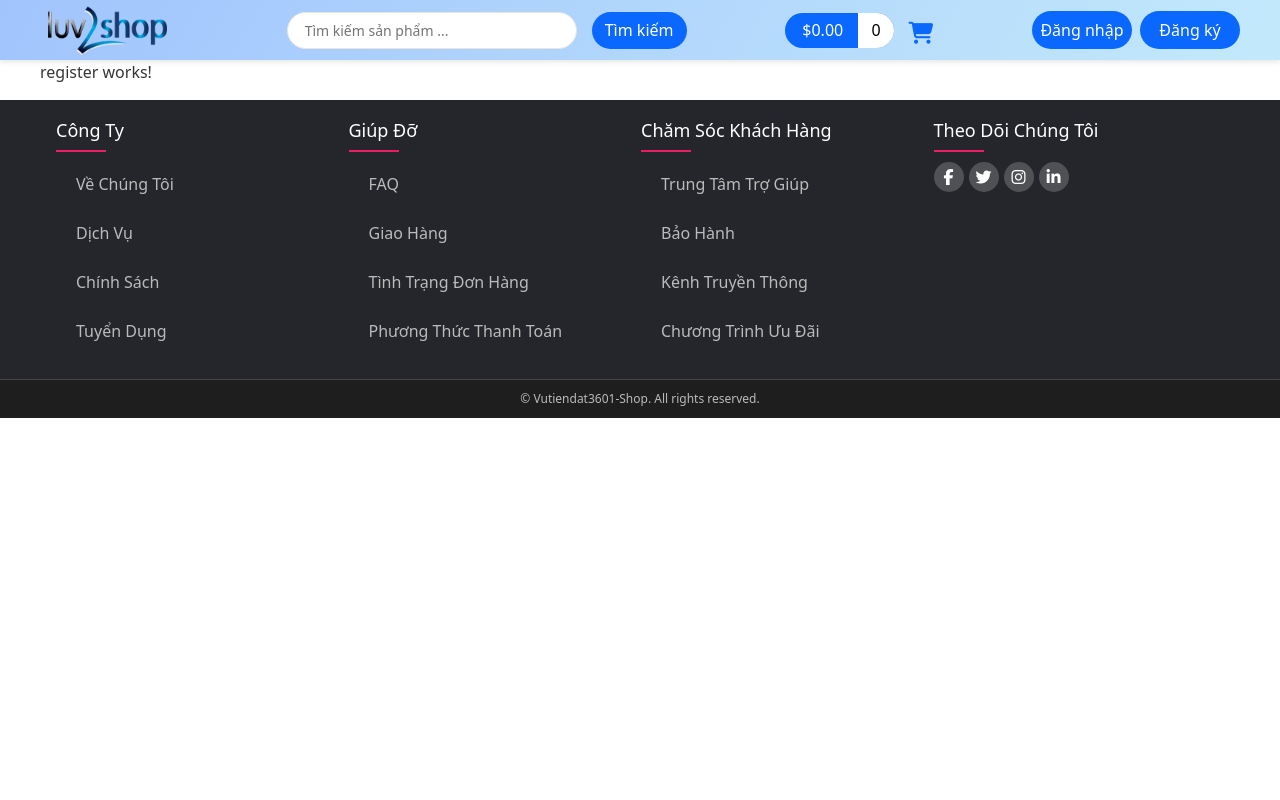
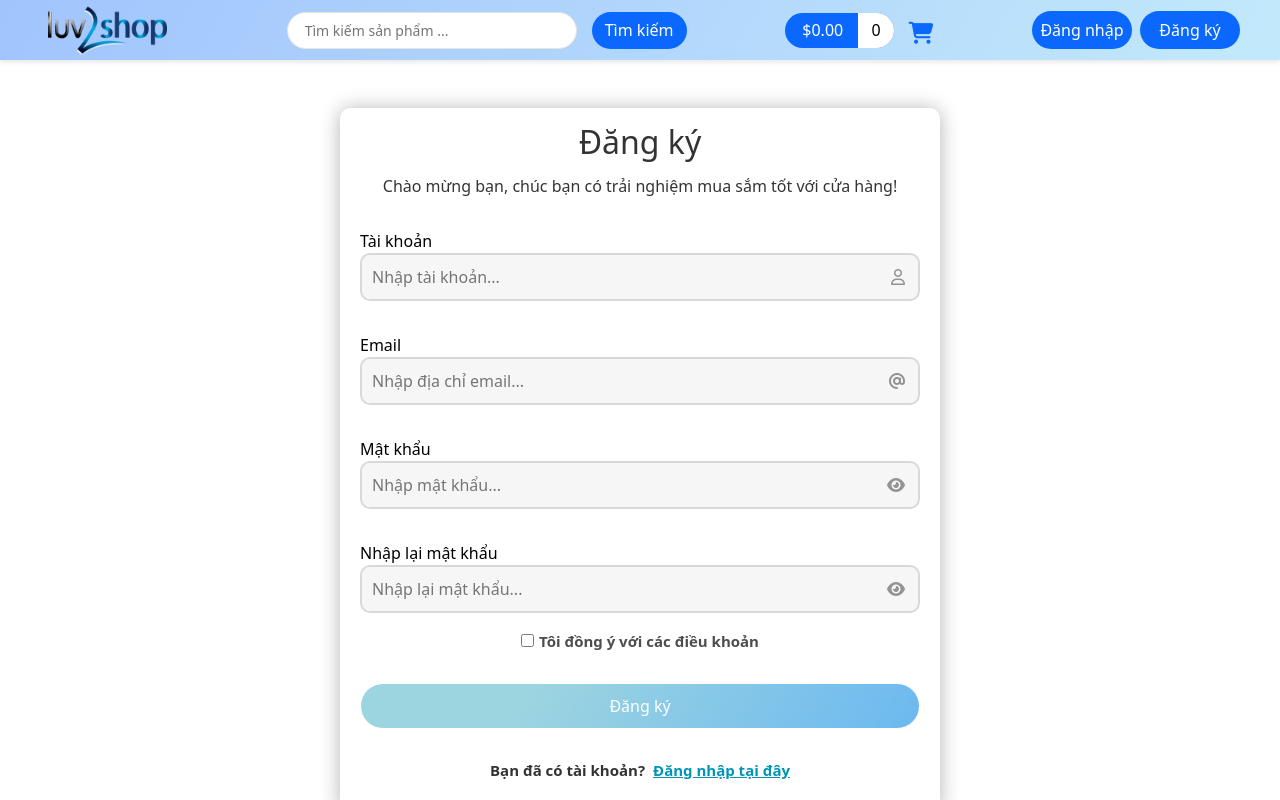
Before and after one commit to vutiendat3601/vutiendat3601-shop, an Angular app in the folder frontend/: page /auth/register in a window 1280 px wide. Shown: the top 800 px of the page. Built offline with nearby package versions, Linux system fonts and the light colour scheme.

Commit message:
tmdt-14: design Register page and Validate input data

```diff
--- a/frontend/src/app/components/auth/login/login.component.css
+++ b/frontend/src/app/components/auth/login/login.component.css
@@ -110,3 +110,9 @@ input {
   margin-bottom: 20px;
   color: #0095b6;
 }
+
+.error {
+  color: red;
+  font-size: 16px;
+  margin-top: 5px;
+}
--- a/frontend/src/app/components/auth/login/login.component.html
+++ b/frontend/src/app/components/auth/login/login.component.html
@@ -2,31 +2,76 @@
   <div class="flex-r login-wrapper">
     <div class="login-text">
       <p class="login-heading">Đăng nhập</p>
-      <p class="login-welcome">Chào mừng bạn, chúc bạn có trải nghiệm mua sắm tốt với cửa hàng!</p>
+      <p class="login-welcome">
+        Chào mừng bạn, chúc bạn có trải nghiệm mua sắm tốt với cửa hàng!
+      </p>
 
-      <form class="flex-c">
+      <form class="flex-c" [formGroup]="loginForm" (ngSubmit)="onSubmit()">
         <div class="input-box">
           <span class="label">Tài khoản</span>
           <div class="flex-r input">
-            <input type="text" placeholder="Nhập tài khoản..." />
-            <i class="fas fa-at"></i>
+            <input
+              type="text"
+              placeholder="Nhập tài khoản..."
+              formControlName="username"
+            />
+            <i class="fa-regular fa-user"></i>
+          </div>
+          <div
+            *ngIf="
+              loginForm.get('username')?.invalid &&
+              loginForm.get('username')?.touched
+            "
+          >
+            <small class="error">Tài khoản là bắt buộc.</small>
           </div>
         </div>
 
         <div class="input-box">
           <span class="label">Mật khẩu</span>
           <div class="flex-r input">
-            <input type="password" placeholder="Nhập mật khẩu..." />
-            <i class="fas fa-lock"></i>
+            <input
+              [type]="showPassword ? 'text' : 'password'"
+              placeholder="Nhập mật khẩu..."
+              formControlName="password"
+            />
+            <i
+              class="fas"
+              [ngClass]="showPassword ? 'fa-eye-slash' : 'fa-eye'"
+              (click)="togglePasswordVisibility()"
+              style="cursor: pointer; margin-left: 8px"
+            ></i>
+          </div>
+          <div
+            *ngIf="
+              loginForm.get('password')?.invalid &&
+              loginForm.get('password')?.touched
+            "
+          >
+            <small class="error"
+              >Mật khẩu là bắt buộc và phải có ít nhất 8 ký tự.</small
+            >
           </div>
         </div>
 
         <div class="check">
-          <input type="checkbox" name="" id="" />
+          <input type="checkbox" formControlName="terms" />
           <span>Tôi đồng ý với các điều khoản</span>
+          <div
+            *ngIf="
+              loginForm.get('terms')?.invalid && loginForm.get('terms')?.touched
+            "
+          >
+            <small class="error">Bạn chưa đồng ý với các điều khoản.</small>
+          </div>
         </div>
 
-        <input class="btn" type="submit" value="Đăng nhập" />
+        <input
+          class="btn"
+          type="submit"
+          value="Đăng nhập"
+          [disabled]="loginForm.invalid"
+        />
         <span class="extra-line">
           <span>Bạn chưa có tài khoản?</span>
           <a [routerLink]="['/auth/register']">Đăng ký tại đây</a>
--- a/frontend/src/app/components/auth/login/login.component.ts
+++ b/frontend/src/app/components/auth/login/login.component.ts
@@ -1,10 +1,34 @@
-import { Component } from '@angular/core';
+import { Component, OnInit } from '@angular/core';
+import { FormBuilder, FormGroup, Validators } from '@angular/forms';
 
 @Component({
   selector: 'app-login',
   templateUrl: './login.component.html',
-  styleUrl: './login.component.css'
+  styleUrl: './login.component.css',
 })
-export class LoginComponent {
+export class LoginComponent implements OnInit {
+  loginForm: FormGroup;
+  showPassword: boolean = false;
 
+  constructor(private fb: FormBuilder) {
+    this.loginForm = this.fb.group({
+      username: ['', Validators.required],
+      password: ['', [Validators.required, Validators.minLength(8)]],
+      terms: [false, Validators.requiredTrue],
+    });
+  }
+
+  ngOnInit(): void {}
+
+  togglePasswordVisibility(): void {
+    this.showPassword = !this.showPassword;
+  }
+
+  onSubmit() {
+    if (this.loginForm.valid) {
+      console.log('Thông tin đăng nhập hợp lệ', this.loginForm.value);
+    } else {
+      console.log('Thông tin đăng nhập không hợp lệ');
+    }
+  }
 }
--- a/frontend/src/app/components/auth/register/register.component.css
+++ b/frontend/src/app/components/auth/register/register.component.css
@@ -0,0 +1,118 @@
+.flex-r,
+.flex-c {
+  justify-content: center;
+  align-items: center;
+  display: flex;
+}
+
+.flex-c {
+  flex-direction: column;
+}
+
+.flex-r {
+  flex-direction: row;
+}
+
+.container {
+  width: 100%;
+  min-height: 100vh;
+  padding: 20px 10px;
+}
+
+.login-text {
+  min-width: 600px;
+  min-height: 450px;
+  border-radius: 10px;
+  padding: 10px 20px;
+  box-shadow: 0 1px 20px rgba(0, 0, 0, 0.3);
+}
+
+.login-heading,
+.login-welcome {
+  display: flex;
+  justify-content: center;
+}
+
+.login-heading {
+  margin: 0;
+  font-size: 32px;
+  font-weight: 500;
+}
+
+.login-welcome {
+  margin: 0;
+  font-size: 16px;
+  margin-top: 8px;
+}
+
+form {
+  width: 100%;
+  margin-top: 15px;
+}
+
+.input-box {
+  margin: 16px 0;
+  width: 100%;
+}
+
+.label {
+  font-size: 16px;
+  color: #000;
+}
+
+.input {
+  background-color: #f6f6f6;
+  padding: 0 5px;
+  border: 2px solid rgba(216, 216, 216, 1);
+  border-radius: 10px;
+}
+
+input {
+  padding: 10px 5px;
+  background-color: #f6f6f6;
+  flex: 1;
+}
+
+.input i {
+  color: rgba(0, 0, 0, 0.4);
+  margin-right: 8px;
+}
+
+.check span {
+  color: #000000b2;
+  font-size: 15px;
+  font-weight: bold;
+  margin-left: 5px;
+}
+
+.btn {
+  width: 100%;
+  color: #fff;
+  border-radius: 30px;
+  padding: 10px 15px;
+  background: linear-gradient(122.33deg, #68bed1 30.62%, #1e94e9 100%);
+  margin: 30px 0 30px;
+  font-size: 16px;
+  transition: all 0.3s linear;
+}
+
+.btn:hover {
+  transform: translateY(-2px);
+}
+
+.extra-line {
+  font-size: 15px;
+  font-weight: 600;
+}
+
+.extra-line a {
+  margin-left: 8px;
+  margin-bottom: 20px;
+  color: #0095b6;
+}
+
+.error {
+  color: red;
+  font-size: 16px;
+  margin-top: 5px;
+}
--- a/frontend/src/app/components/auth/register/register.component.html
+++ b/frontend/src/app/components/auth/register/register.component.html
@@ -1 +1,137 @@
-<p>register works!</p>
+<div class="flex-r container">
+  <div class="flex-r login-wrapper">
+    <div class="login-text">
+      <p class="login-heading">Đăng ký</p>
+      <p class="login-welcome">
+        Chào mừng bạn, chúc bạn có trải nghiệm mua sắm tốt với cửa hàng!
+      </p>
+
+      <form class="flex-c" [formGroup]="registerForm" (ngSubmit)="onSubmit()">
+        <div class="input-box">
+          <span class="label">Tài khoản</span>
+          <div class="flex-r input">
+            <input
+              type="text"
+              placeholder="Nhập tài khoản..."
+              formControlName="username"
+            />
+            <i class="fa-regular fa-user"></i>
+          </div>
+          <div
+            *ngIf="
+              registerForm.get('username')?.invalid &&
+              registerForm.get('username')?.touched
+            "
+          >
+            <small class="error">Tài khoản là bắt buộc.</small>
+          </div>
+        </div>
+
+        <div class="input-box">
+          <span class="label">Email</span>
+          <div class="flex-r input">
+            <input
+              type="text"
+              placeholder="Nhập địa chỉ email..."
+              formControlName="email"
+            />
+            <i class="fas fa-at"></i>
+          </div>
+          <div
+            *ngIf="
+              registerForm.get('email')?.invalid &&
+              registerForm.get('email')?.touched
+            "
+          >
+            <small
+              class="error"
+              *ngIf="registerForm.get('email')?.errors?.['required']"
+              >Email là bắt buộc.</small
+            >
+            <small
+              class="error"
+              *ngIf="registerForm.get('email')?.errors?.['email']"
+              >Email không hợp lệ.</small
+            >
+          </div>
+        </div>
+
+        <div class="input-box">
+          <span class="label">Mật khẩu</span>
+          <div class="flex-r input">
+            <input
+              [type]="showPassword ? 'text' : 'password'"
+              placeholder="Nhập mật khẩu..."
+              formControlName="password"
+            />
+            <i
+              class="fas"
+              [ngClass]="showPassword ? 'fa-eye-slash' : 'fa-eye'"
+              (click)="togglePasswordVisibility()"
+              style="cursor: pointer; margin-left: 8px"
+            ></i>
+          </div>
+          <div
+            *ngIf="
+              registerForm.get('password')?.invalid &&
+              registerForm.get('password')?.touched
+            "
+          >
+            <small class="error"
+              >Mật khẩu là bắt buộc và phải có ít nhất 8 ký tự.</small
+            >
+          </div>
+        </div>
+
+        <div class="input-box">
+          <span class="label">Nhập lại mật khẩu</span>
+          <div class="flex-r input">
+            <input
+              [type]="showConfirmPassword ? 'text' : 'password'"
+              placeholder="Nhập lại mật khẩu..."
+              formControlName="confirmPassword"
+            />
+            <i
+              class="fas"
+              [ngClass]="showConfirmPassword ? 'fa-eye-slash' : 'fa-eye'"
+              (click)="toggleConfirmPasswordVisibility()"
+              style="cursor: pointer; margin-left: 8px"
+            ></i>
+          </div>
+          <div
+            *ngIf="
+              registerForm.errors?.['notSame'] &&
+              registerForm.get('confirmPassword')?.touched
+            "
+          >
+            <small class="error">Mật khẩu không khớp.</small>
+          </div>
+        </div>
+
+        <div class="check">
+          <input type="checkbox" formControlName="terms" />
+          <span>Tôi đồng ý với các điều khoản</span>
+          <div
+            *ngIf="
+              registerForm.get('terms')?.invalid &&
+              registerForm.get('terms')?.touched
+            "
+          >
+            <small class="error">Bạn chưa đồng ý với các điều khoản.</small>
+          </div>
+        </div>
+
+        <input
+          class="btn"
+          type="submit"
+          value="Đăng ký"
+          [disabled]="registerForm.invalid"
+        />
+        <span class="extra-line">
+          <span>Bạn đã có tài khoản?</span>
+          <a [routerLink]="['/auth/login']">Đăng nhập tại đây</a>
+        </span>
+      </form>
+    </div>
+  </div>
+</div>
--- a/frontend/src/app/components/auth/register/register.component.ts
+++ b/frontend/src/app/components/auth/register/register.component.ts
@@ -1,10 +1,50 @@
-import { Component } from '@angular/core';
+import { Component, OnInit } from '@angular/core';
+import { FormBuilder, FormGroup, Validators } from '@angular/forms';
 
 @Component({
   selector: 'app-register',
   templateUrl: './register.component.html',
-  styleUrl: './register.component.css'
+  styleUrls: ['./register.component.css'],
 })
-export class RegisterComponent {
+export class RegisterComponent implements OnInit {
+  registerForm: FormGroup;
+  showPassword: boolean = false;
+  showConfirmPassword: boolean = false;
 
+  constructor(private fb: FormBuilder) {
+    this.registerForm = this.fb.group(
+      {
+        username: ['', Validators.required],
+        email: ['', [Validators.required, Validators.email]],
+        password: ['', [Validators.required, Validators.minLength(8)]],
+        confirmPassword: ['', Validators.required],
+        terms: [false, Validators.requiredTrue],
+      },
+      { validator: this.checkPasswords }
+    );
+  }
+
+  ngOnInit(): void {}
+
+  checkPasswords(group: FormGroup) {
+    const password = group.get('password')?.value;
+    const confirmPassword = group.get('confirmPassword')?.value;
+    return password === confirmPassword ? null : { notSame: true };
+  }
+
+  togglePasswordVisibility(): void {
+    this.showPassword = !this.showPassword;
+  }
+
+  toggleConfirmPasswordVisibility(): void {
+    this.showConfirmPassword = !this.showConfirmPassword;
+  }
+
+  onSubmit() {
+    if (this.registerForm.valid) {
+      console.log('Thông tin đăng ký hợp lệ', this.registerForm.value);
+    } else {
+      console.log('Thông tin đăng ký không hợp lệ');
+    }
+  }
 }
```
